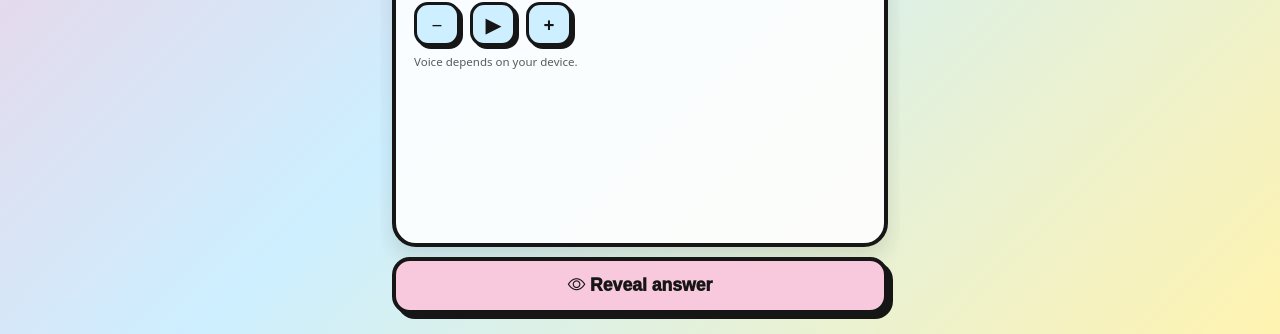
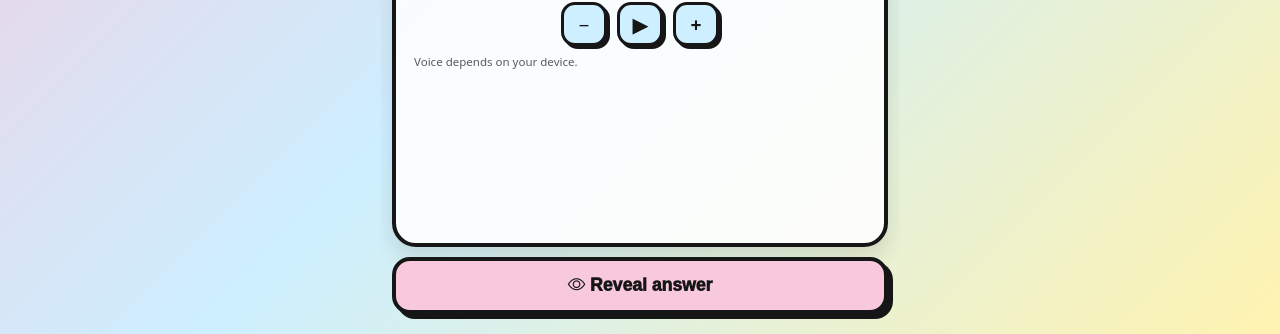
Before and after one commit to lushr/JP-renshou, a plain HTML site: page index.html in a window 1280 px wide. Shown: the part 466-800 px from the top of the page. Drawn offline with nearby package versions, Linux system fonts and the light colour scheme.

Commit message:
Centre pronunciation playback controls on prompt card

```diff
--- a/style.css
+++ b/style.css
@@ -293,7 +293,7 @@ h2 {
   }
 }
 
-.speech-control-row { display:flex; align-items:center; gap:10px; margin-top:18px; }
+.speech-control-row { display:flex; align-items:center; justify-content:center; gap:10px; margin-top:18px; }
 .small-speech-button { width:46px; height:44px; border:3px solid var(--ink); border-radius:14px; background:var(--blue); color:var(--ink); font:900 1.2rem system-ui; box-shadow:3px 3px 0 var(--ink); cursor:pointer; }
 .small-speech-button:active { transform:translate(2px,2px); box-shadow:1px 1px 0 var(--ink); }
 .voice-note { margin:8px 0 0; font-size:0.72rem; opacity:0.7; }
```
